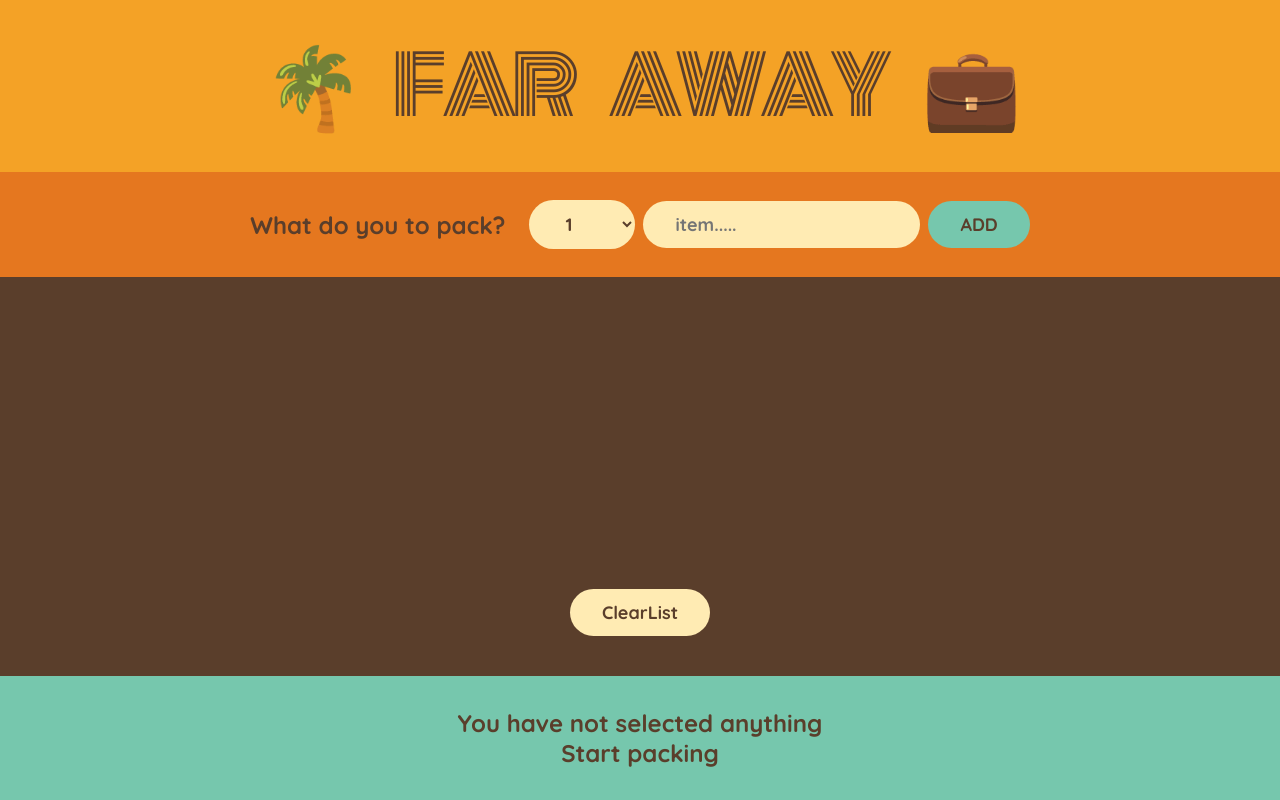
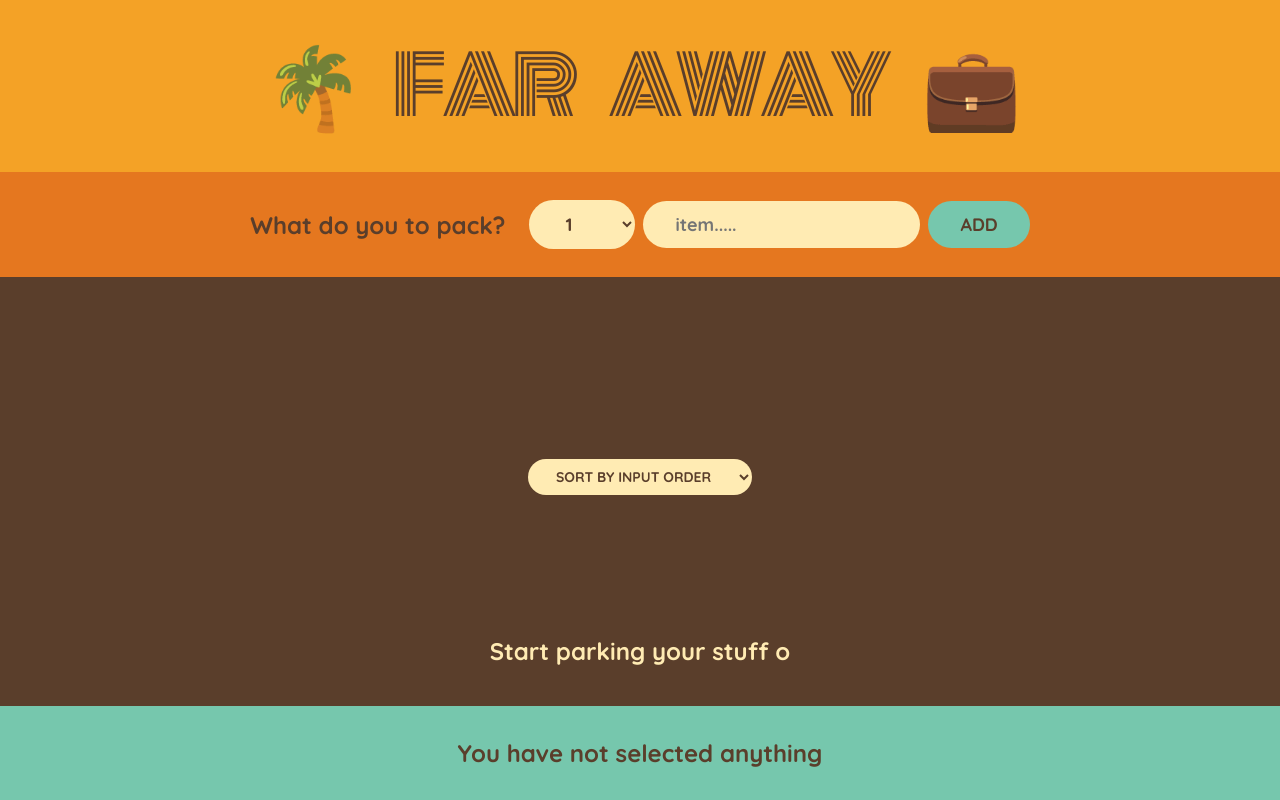
Before and after one commit to Codekazuki/pizza, a React (Create React App) app: page / in a window 1280 px wide. Built offline with nearby package versions, Linux system fonts and the light colour scheme.

Commit message:
new sprint

```diff
--- a/src/travel/PackingList.js
+++ b/src/travel/PackingList.js
@@ -1,11 +1,22 @@
-import React from "react";
+import React, { useState } from "react";
 import Item from "./Item";
 
 const PackingList = ({ items, onDeleteItem, onClearList, onToggleItem }) => {
+  const [sortBy, setSortBy] = useState("input");
+  let sortedItems;
+  if (sortBy === "input") sortedItems = items;
+  if (sortBy === "description")
+    sortedItems = items
+      .slice()
+      .sort((a, b) => a.desscription.localCompare(b.desscription));
+  if (sortBy === "packed")
+    sortedItems = items
+      .slice()
+      .sort((a, b) => Number(a.packed) - Number(b.packed));
   return (
     <div className='list'>
       <ul>
-        {items.map((item) => {
+        {sortedItems.map((item) => {
           return (
             <Item
               key={item.id}
@@ -16,7 +27,18 @@
           );
         })}
       </ul>
-      <button onClick={() => onClearList()}>ClearList</button>
+      <div className='actions'>
+        <select value={sortBy} onChange={(e) => setSortBy(e.target.value)}>
+          <option value='input'> Sort by input order</option>
+          <option value='description'> Sort by description</option>
+          <option value='packed'> Sort by packed</option>
+        </select>
+      </div>
+      {items.length > 0 ? (
+        <button onClick={() => onClearList()}>ClearList</button>
+      ) : (
+        <h4>Start parking your stuff o</h4>
+      )}
     </div>
   );
 };
--- a/src/travel/Stats.js
+++ b/src/travel/Stats.js
@@ -13,7 +13,7 @@
         : `You have ${numItems} items on your list`}
       <h4>
         {numPacked === 0
-          ? "Start packing"
+          ? ""
           : `You have parked ${numPacked} items which is ${percent} %`}
       </h4>
     </footer>
```
